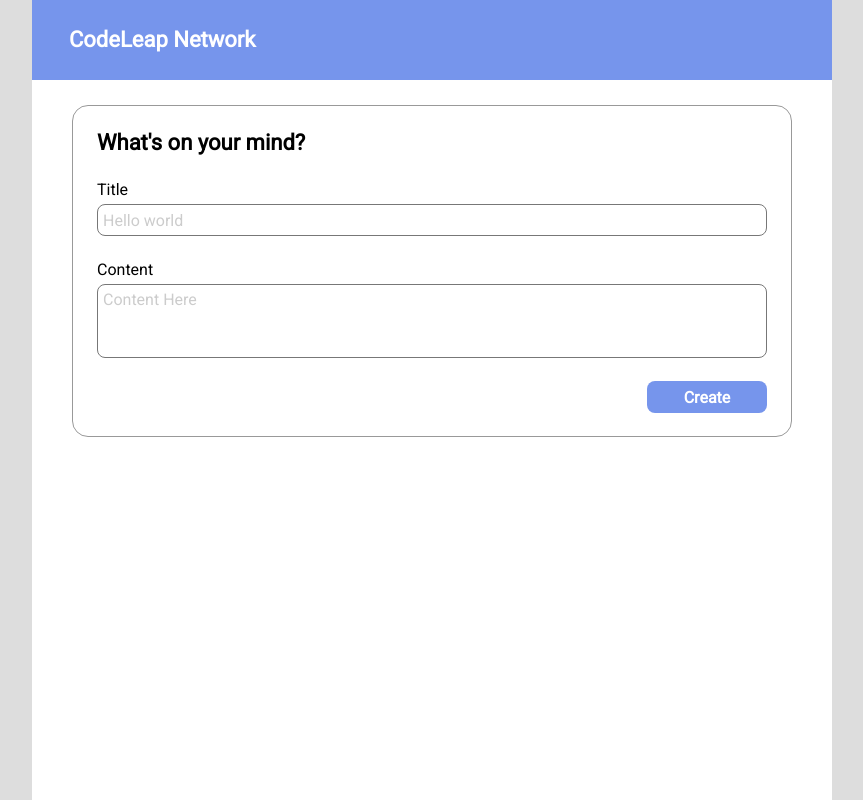
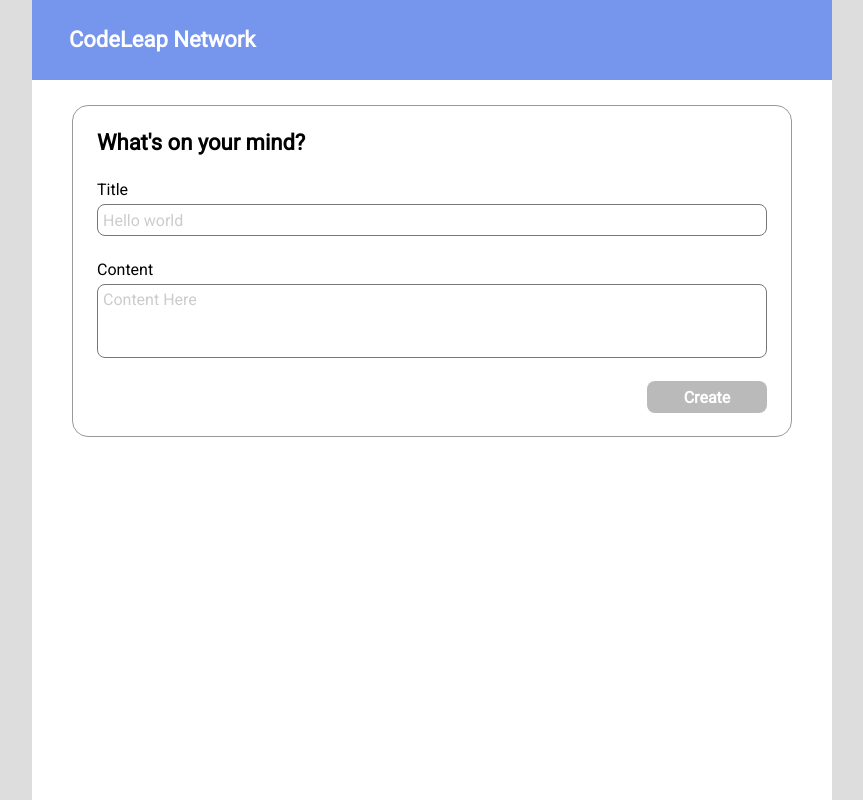
Before and after one commit to caiobacode/codeleap, a React (Create React App) app: page /home in a window 1280 px wide. Shown: the whole page, without its empty margins (208-1071 px from the left). Built offline with nearby package versions, Linux system fonts and the light colour scheme.

Commit message:
chore: disabled post btn if empty fields

```diff
--- a/src/components/PostForm.js
+++ b/src/components/PostForm.js
@@ -1,6 +1,15 @@
-import React from 'react';
+import React, { useState } from 'react';
 
 export default function PostForm () {
+  const [postTitle, setPostTitle] = useState('');
+  const [postContent, setPostContent] = useState('');
+
+  const handleClick = () => {
+    setPostTitle('');
+    setPostContent('');
+    console.log('posted');
+  };
+
   return (
     <div className='post-form'>
       <h1 className='post-question'>What's on your mind?</h1>
@@ -8,6 +17,8 @@
         <span className='span-type'>Title</span>
         <input
           type='text'
+          onChange={({ target: { value } }) => setPostTitle(value)}
+          value={postTitle}
           className='title-input'
           placeholder='Hello world'
         />
@@ -15,13 +26,16 @@
       <div className='input-div'>
         <span className='span-type'>Content</span>
         <textarea
+          value={postContent}
+          onChange={({ target: { value } }) => setPostContent(value)}
           className='content-input'
           placeholder='Content Here'
         />
       </div>
       <div className='post-btn-div'>
         <button
-          disabled={1 + 2 === 2}
+          disabled={postTitle === '' || postContent === ''}
+          onClick={handleClick}
           className='post-btn'
           type='button'
           >
```
